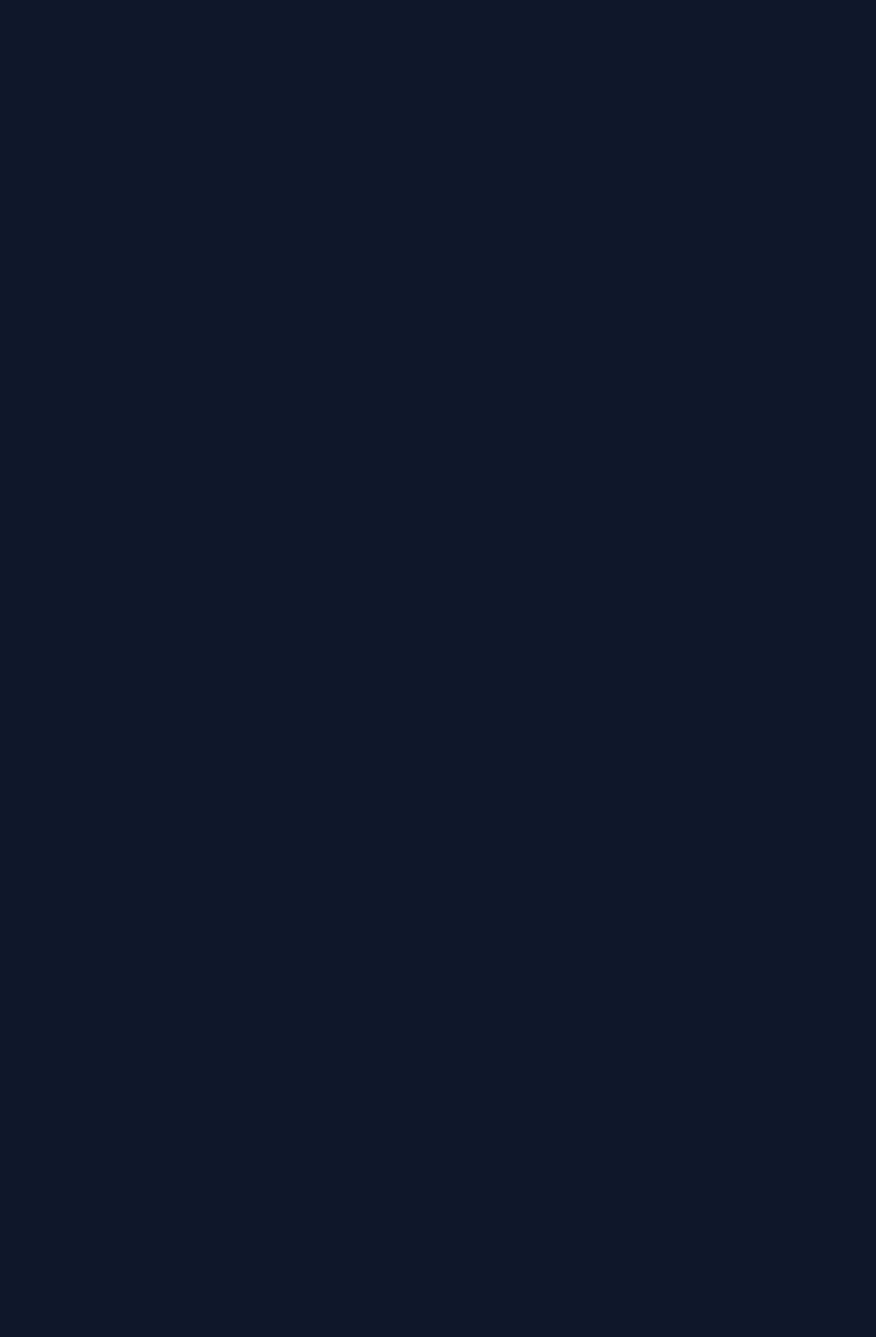
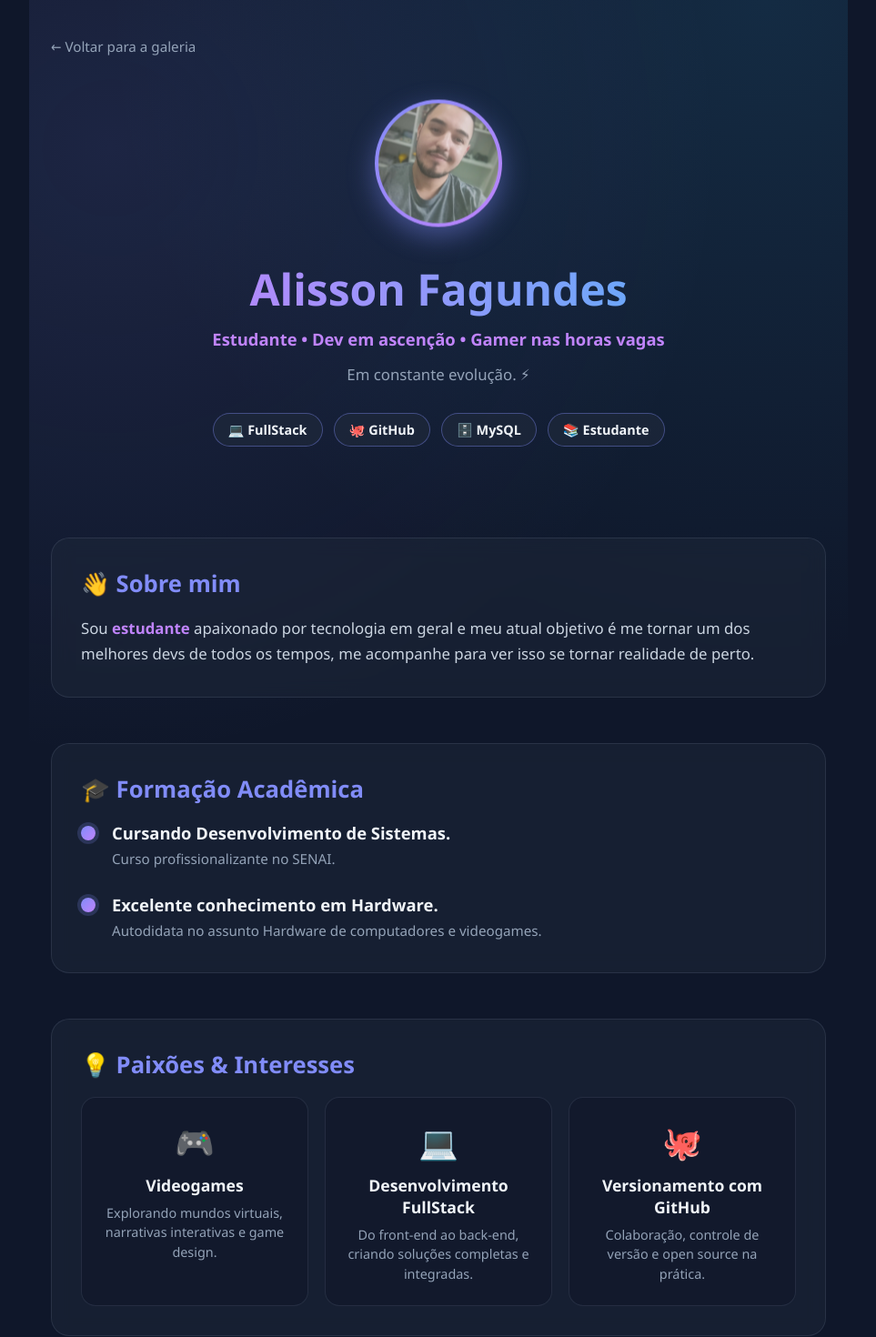
Before and after one commit to ProfHorizonteJunior/portifolio, a React (Create React App) app in the folder portifolio-landing-page/: page /alisson in a window 1280 px wide. Before the commit this address had no page. Shown: the top 1470 px of the page at 91% size, without its empty margins (158-1121 px from the left). Before the commit the page ends 800 px from the top, so only its background shows below. Built offline with nearby package versions, Linux system fonts and the light colour scheme.

Commit message:
feat: cria landing page do alisson na rota /alisson

```diff
--- a/portifolio-landing-page/src/App.js
+++ b/portifolio-landing-page/src/App.js
@@ -1,7 +1,8 @@
 import { Routes, Route, BrowserRouter } from "react-router-dom";
 import Home from "./pages/Home";
-import Horizonte from "./pages/Horizonte";
+import  Horizonte from "./pages/Horizonte";
 import "./App.css";
+import  Alisson from "./pages/Alisson";
 
 // ============================================================
 // 👇 ALUNOS: importem o componente de vocês aqui (1 linha cada)
@@ -17,6 +18,7 @@ export default function App() {
       {/* Página inicial - NÃO MEXER */}
       <Route path="/" element={<Home />} />
       <Route path="/horizonte" element={<Horizonte/>}/>
+      <Route path="/alisson" element={<Alisson/>}/>
 
       {/* ======================================================== */}
       {/* 👇 ALUNOS: adicionem a rota de vocês aqui (1 linha cada)  */}
--- /dev/null
+++ b/portifolio-landing-page/src/pages/Alisson.css
@@ -0,0 +1,242 @@
+/* ===== BASE ===== */
+.perfil {
+  position: relative;
+  min-height: 100vh;
+  max-width: 900px;
+  margin: 0 auto;
+  padding: 40px 24px 80px;
+  color: #f1f5f9;
+  background:
+    radial-gradient(circle at 10% 10%, rgba(129, 140, 248, 0.12), transparent 40%),
+    radial-gradient(circle at 90% 0%, rgba(56, 189, 248, 0.12), transparent 40%);
+}
+
+/* ===== BOTÃO VOLTAR ===== */
+.voltar {
+  display: inline-block;
+  color: #94a3b8;
+  text-decoration: none;
+  font-size: 0.95rem;
+  margin-bottom: 30px;
+  transition: color 0.25s ease, transform 0.25s ease;
+}
+
+.voltar:hover {
+  color: #818cf8;
+  transform: translateX(-4px);
+}
+
+/* ===== HERO ===== */
+.hero {
+  text-align: center;
+  padding: 30px 0 50px;
+  animation: fadeInDown 0.8s ease both;
+}
+
+.avatar {
+  display: flex;
+  align-items: center;
+  justify-content: center;
+  width: 140px;
+  height: 140px;
+  margin: 0 auto 24px;
+  border-radius: 50%;
+  overflow: hidden; /* 👈 corta o que sair do círculo */
+  background: linear-gradient(135deg, #818cf8, #c084fc);
+  padding: 4px; /* cria uma "borda" gradiente em volta */
+  box-shadow: 0 10px 30px rgba(129, 140, 248, 0.45);
+  animation: float 4s ease-in-out infinite;
+}
+
+.avatar img {
+  width: 100%;
+  height: 100%;
+  object-fit: cover; /* 👈 preenche o círculo sem distorcer */
+  border-radius: 50%;
+  display: block;
+}
+
+.hero h1 {
+  font-size: clamp(2rem, 5vw, 3rem);
+  font-weight: 800;
+  margin-bottom: 10px;
+  background: linear-gradient(90deg, #818cf8, #c084fc, #38bdf8);
+  background-size: 200% auto;
+  -webkit-background-clip: text;
+  background-clip: text;
+  -webkit-text-fill-color: transparent;
+  animation: shine 4s linear infinite;
+}
+
+.cargo {
+  font-size: 1.15rem;
+  color: #c084fc;
+  font-weight: 600;
+  margin-bottom: 14px;
+}
+
+.tagline {
+  color: #94a3b8;
+  font-size: 1.05rem;
+  max-width: 480px;
+  margin: 0 auto 28px;
+  line-height: 1.6;
+}
+
+/* ===== BADGES ===== */
+.badges {
+  display: flex;
+  flex-wrap: wrap;
+  justify-content: center;
+  gap: 12px;
+}
+
+.badge {
+  background: rgba(30, 41, 59, 0.7);
+  border: 1px solid rgba(129, 140, 248, 0.4);
+  padding: 8px 16px;
+  border-radius: 999px;
+  font-size: 0.9rem;
+  font-weight: 600;
+  transition: transform 0.25s ease, background 0.25s ease;
+}
+
+.badge:hover {
+  transform: translateY(-3px);
+  background: rgba(129, 140, 248, 0.25);
+}
+
+/* ===== SEÇÕES ===== */
+.secao {
+  margin-top: 50px;
+  background: rgba(30, 41, 59, 0.5);
+  backdrop-filter: blur(10px);
+  border: 1px solid rgba(148, 163, 184, 0.15);
+  border-radius: 20px;
+  padding: 32px;
+  animation: fadeInUp 0.6s ease both;
+}
+
+.secao h2 {
+  font-size: 1.6rem;
+  margin-bottom: 18px;
+  color: #818cf8;
+}
+
+.secao p {
+  color: #cbd5e1;
+  line-height: 1.7;
+  font-size: 1.05rem;
+}
+
+.secao strong {
+  color: #c084fc;
+}
+
+/* ===== TIMELINE (Formação) ===== */
+.timeline {
+  display: flex;
+  flex-direction: column;
+  gap: 24px;
+}
+
+.item {
+  display: flex;
+  gap: 18px;
+  align-items: flex-start;
+}
+
+.ponto {
+  flex-shrink: 0;
+  width: 16px;
+  height: 16px;
+  margin-top: 5px;
+  border-radius: 50%;
+  background: linear-gradient(135deg, #818cf8, #c084fc);
+  box-shadow: 0 0 0 4px rgba(129, 140, 248, 0.2);
+}
+
+.item h3 {
+  font-size: 1.15rem;
+  margin-bottom: 4px;
+  color: #f1f5f9;
+}
+
+.item p {
+  color: #94a3b8;
+  font-size: 0.95rem;
+}
+
+/* ===== CARDS DE INTERESSE ===== */
+.cards-interesse {
+  display: grid;
+  grid-template-columns: repeat(auto-fit, minmax(180px, 1fr));
+  gap: 18px;
+}
+
+.interesse {
+  background: rgba(15, 23, 42, 0.6);
+  border: 1px solid rgba(148, 163, 184, 0.15);
+  border-radius: 16px;
+  padding: 24px 18px;
+  text-align: center;
+  transition: transform 0.3s ease, border-color 0.3s ease, box-shadow 0.3s ease;
+}
+
+.interesse:hover {
+  transform: translateY(-6px);
+  border-color: rgba(129, 140, 248, 0.5);
+  box-shadow: 0 15px 30px rgba(129, 140, 248, 0.2);
+}
+
+.interesse span {
+  font-size: 2.2rem;
+  display: block;
+  margin-bottom: 12px;
+}
+
+.interesse h3 {
+  font-size: 1.1rem;
+  margin-bottom: 8px;
+  color: #f1f5f9;
+}
+
+.interesse p {
+  color: #94a3b8;
+  font-size: 0.9rem;
+  line-height: 1.5;
+}
+
+/* ===== RODAPÉ ===== */
+.perfil-footer {
+  margin-top: 60px;
+  text-align: center;
+  color: #64748b;
+  font-size: 0.9rem;
+}
+
+/* ===== ANIMAÇÕES ===== */
+@keyframes shine {
+  to { background-position: 200% center; }
+}
+
+@keyframes float {
+  0%, 100% { transform: translateY(0); }
+  50% { transform: translateY(-12px); }
+}
+
+@keyframes fadeInDown {
+  from { opacity: 0; transform: translateY(-30px); }
+  to { opacity: 1; transform: translateY(0); }
+}
+
+@keyframes fadeInUp {
+  from { opacity: 0; transform: translateY(30px); }
+  to { opacity: 1; transform: translateY(0); }
+}
+
+/* ===== RESPONSIVO ===== */
+@media (max-width: 600px) {
+  .secao { padding: 24px 18px; }
+  .avatar { width: 90px; height: 90px; font-size: 2.4rem; }
+}
--- /dev/null
+++ b/portifolio-landing-page/src/pages/Alisson.js
@@ -0,0 +1,89 @@
+import { Link } from "react-router-dom";
+import "./Alisson.css";
+import fotoAlisson from "../assets/alisson.jpg";
+
+export default function Alisson() {
+    return (
+        <div className="perfil">
+            {/* Botão voltar */}
+            <Link to="/" className="voltar">← Voltar para a galeria</Link>
+
+            {/* HERO */}
+            <header className="hero">
+                <div className="avatar">
+                    <img src={fotoAlisson} alt="Foto de Alisson Fagundes" />
+                </div>
+                <h1>Alisson Fagundes</h1>
+                <p className="cargo">Estudante • Dev em ascenção • Gamer nas horas vagas</p>
+                <p className="tagline">
+                    Em constante evolução. ⚡
+                </p>
+
+                <div className="badges">
+                    <span className="badge">💻 FullStack</span>
+                    <span className="badge">🐙 GitHub</span>
+                    <span className="badge">🗄️ MySQL</span>
+                    <span className="badge">📚 Estudante</span>
+                </div>
+            </header>
+
+            {/* SOBRE MIM */}
+            <section className="secao">
+                <h2>👋 Sobre mim</h2>
+                <p>
+                    Sou <strong>estudante</strong> apaixonado por tecnologia em geral
+                    e meu atual objetivo é me tornar um dos melhores devs de todos os tempos,
+                    me acompanhe para ver isso se tornar realidade de perto.
+                </p>
+            </section>
+
+            {/* FORMAÇÃO */}
+            <section className="secao">
+                <h2>🎓 Formação Acadêmica</h2>
+                <div className="timeline">
+                    <div className="item">
+                        <span className="ponto" />
+                        <div>
+                            <h3>Cursando Desenvolvimento de Sistemas.</h3>
+                            <p>Curso profissionalizante no SENAI.</p>
+                        </div>
+                    </div>
+                    <div className="item">
+                        <span className="ponto" />
+                        <div>
+                            <h3>Excelente conhecimento em Hardware.</h3>
+                            <p>Autodidata no assunto Hardware de computadores e videogames.</p>
+                        </div>
+                    </div>
+                </div>
+            </section>
+
+            {/* INTERESSES */}
+            <section className="secao">
+                <h2>💡 Paixões & Interesses</h2>
+                <div className="cards-interesse">
+                    <div className="interesse">
+                        <span>🎮</span>
+                        <h3>Videogames</h3>
+                        <p>Explorando mundos virtuais, narrativas interativas e game design.</p>
+                    </div>
+                    <div className="interesse">
+                        <span>💻</span>
+                        <h3>Desenvolvimento FullStack</h3>
+                        <p>Do front-end ao back-end, criando soluções completas e integradas.</p>
+                    </div>
+                    <div className="interesse">
+                        <span>🐙</span>
+                        <h3>Versionamento com GitHub</h3>
+                        <p>Colaboração, controle de versão e open source na prática.</p>
+                    </div>
+                </div>
+            </section>
+
+            {/* RODAPÉ */}
+            <footer className="perfil-footer">
+                <p>Feito com 💜 por Alisson Fagundes</p>
+            </footer>
+        </div>
+    );
+}
--- a/portifolio-landing-page/src/pages/Home.js
+++ b/portifolio-landing-page/src/pages/Home.js
@@ -1,6 +1,7 @@
 import { Link } from "react-router-dom";
 import "./Home.css";
 import fotoHorizonte from "../assets/horizonte.jpeg";
+import fotoAlisson from "../assets/alisson.jpg"
 
 // ============================================================
 // 👨‍🏫 PROFESSOR: adicione aqui os nomes dos estudantes da turma
@@ -9,9 +10,10 @@ import fotoHorizonte from "../assets/horizonte.jpeg";
 // ============================================================
 const alunos = [
   { nome: "Horizonte Junior", rota: "/horizonte", foto: fotoHorizonte },
+   {nome: "Alisson", rota: "/alisson", foto: fotoAlisson},
   { nome: "Maria", rota: "/maria" },
   { nome: "Pedro", rota: "/pedro" },
-  { nome: "Ana", rota: "/ana" },
+  { nome: "Ana", rota: "/ana" }
   // adicione mais alunos seguindo o mesmo padrão...
 ];
 
```
Also changed, not shown: portifolio-landing-page/src/assets/alisson.jpg (added), 1 other file (tests, documents, lock files or other folders).
